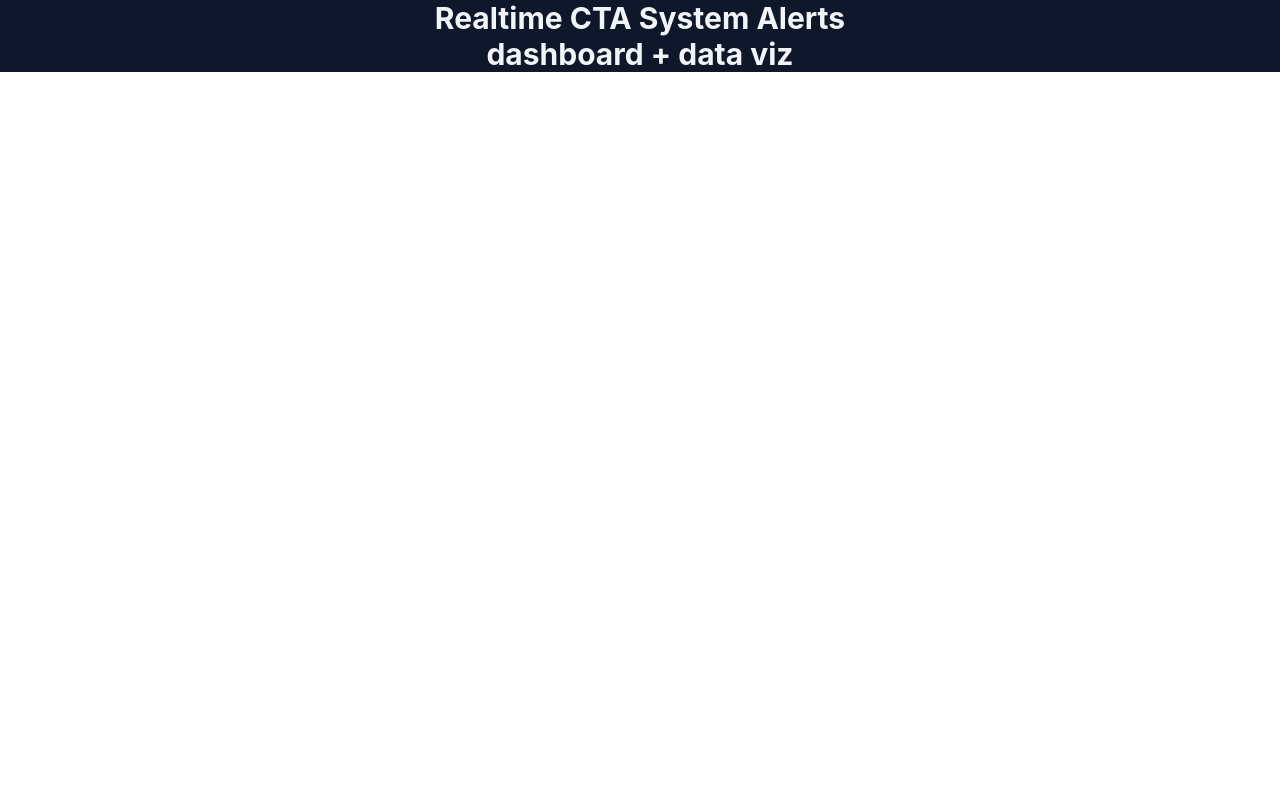
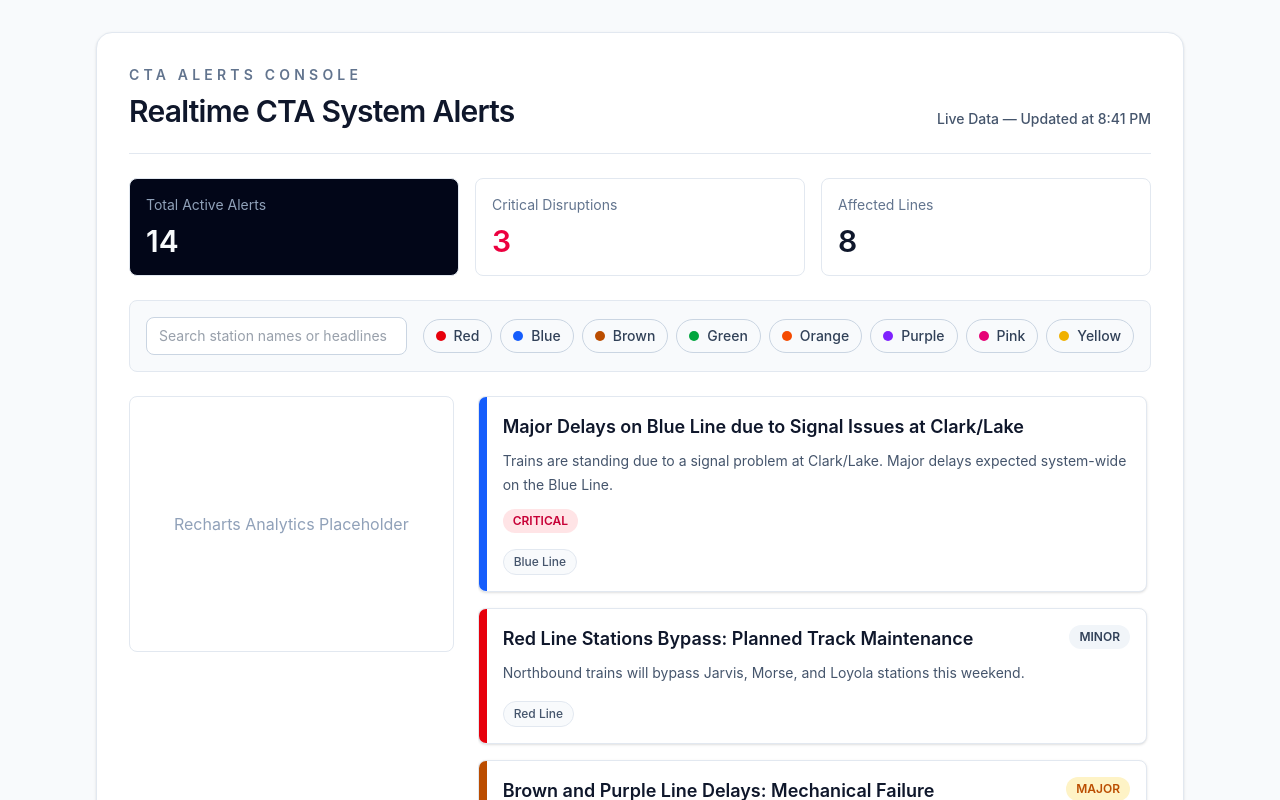
Before and after one commit to jisung594/cta-system-alerts, a React (Vite) app: page / in a window 1280 px wide. Shown: the top 800 px of the page. Built offline with nearby package versions, Linux system fonts and the light colour scheme.

Commit message:
feat: integrate CTAAlertsDashboard

```diff
--- a/src/App.tsx
+++ b/src/App.tsx
@@ -1,14 +1,8 @@
 import './App.css'
+import CTAAlertsDashboard from './components/CTAAlertsDashboard'
 
 function App() {
-  return (
-    <main className="">
-      <div className="bg-slate-900 text-slate-100 flex flex-col items-center justify-center">
-        <h1 className="text-3xl font-bold">Realtime CTA System Alerts</h1>
-        <h1 className="text-3xl font-bold">dashboard + data viz</h1>
-      </div>
-    </main>
-  )
+  return <CTAAlertsDashboard />
 }
 
 export default App
```
